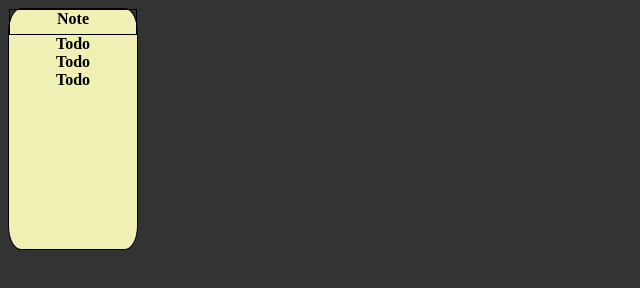
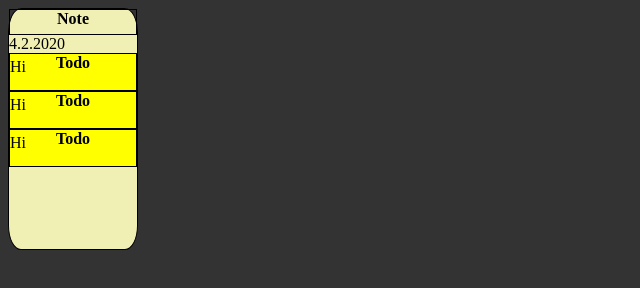
Before and after one commit to Concat17/TODOS, a website with bundled scripts: page index.html in a window 1280 px wide. Shown: the whole page, without its empty margins (0-640 px from the left). Built offline with nearby package versions, Linux system fonts and the light colour scheme.

Commit message:
View update

```diff
--- a/src/Model/Note.ts
+++ b/src/Model/Note.ts
@@ -1,6 +1,6 @@
 import TodoModel from "./TodoModel";
 
-enum Priority {
+export enum Priority {
   Low,
   Normal,
   High
--- a/src/View/View.ts
+++ b/src/View/View.ts
@@ -1,5 +1,5 @@
 // import TodoModel from "../Model/TodoModel";
-import Note, { Todo } from "../Model/Note";
+import Note, { Todo, Priority } from "../Model/Note";
 
 export default class TodoView {
   element: HTMLElement;
@@ -31,18 +31,25 @@ export default class TodoView {
   }
 
   createNote = (data: Note): HTMLElement => {
-    const div = document.createElement("div");
-    div.className = "note";
+    const note = document.createElement("div");
+    note.className = "note";
 
     const noteName = document.createElement("div");
     noteName.className = "note_name";
     noteName.innerText = data.name;
 
+    const noteDate = document.createElement("div");
+    noteDate.className = "note_date";
+    noteDate.innerText = data.creationDate;
+
     const noteTodos = this.createTodos(data);
 
-    div.append(noteName);
-    div.append(noteTodos);
-    return div;
+    note.append(noteName);
+    note.append(noteDate);
+    note.append(noteTodos);
+
+    note.addEventListener("mousedown", this.onMouseDown);
+    return note;
   };
 
   createTodos(data: Note): HTMLElement {
@@ -54,8 +61,25 @@ export default class TodoView {
 
   todoToHtml = (todoData: Todo): HTMLElement => {
     const todo = document.createElement("div");
-    todo.className = "todo_name";
-    todo.innerText = todoData.name;
+    todo.className = "todo";
+    if (todoData.priority === Priority.Low) {
+      todo.style.backgroundColor = "yellow";
+    } else if (todoData.priority === Priority.Normal) {
+      todo.style.backgroundColor = "green";
+    } else {
+      todo.style.backgroundColor = "red";
+    }
+
+    const todoName = document.createElement("div");
+    todoName.className = "todo_name";
+    todoName.innerText = todoData.name;
+
+    const todoContent = document.createElement("div");
+    todoContent.className = "todo_content";
+    todoContent.innerText = todoData.content;
+
+    todo.append(todoName);
+    todo.append(todoContent);
     return todo;
   };
 
--- a/style.css
+++ b/style.css
@@ -25,6 +25,11 @@ body{
   display: grid;
 }
 
+.todo{
+  /* background-color: aqua; */
+  border: solid 1px;
+}
+
 .todo_name{
   position: relative;
   font-weight: bold;
```
